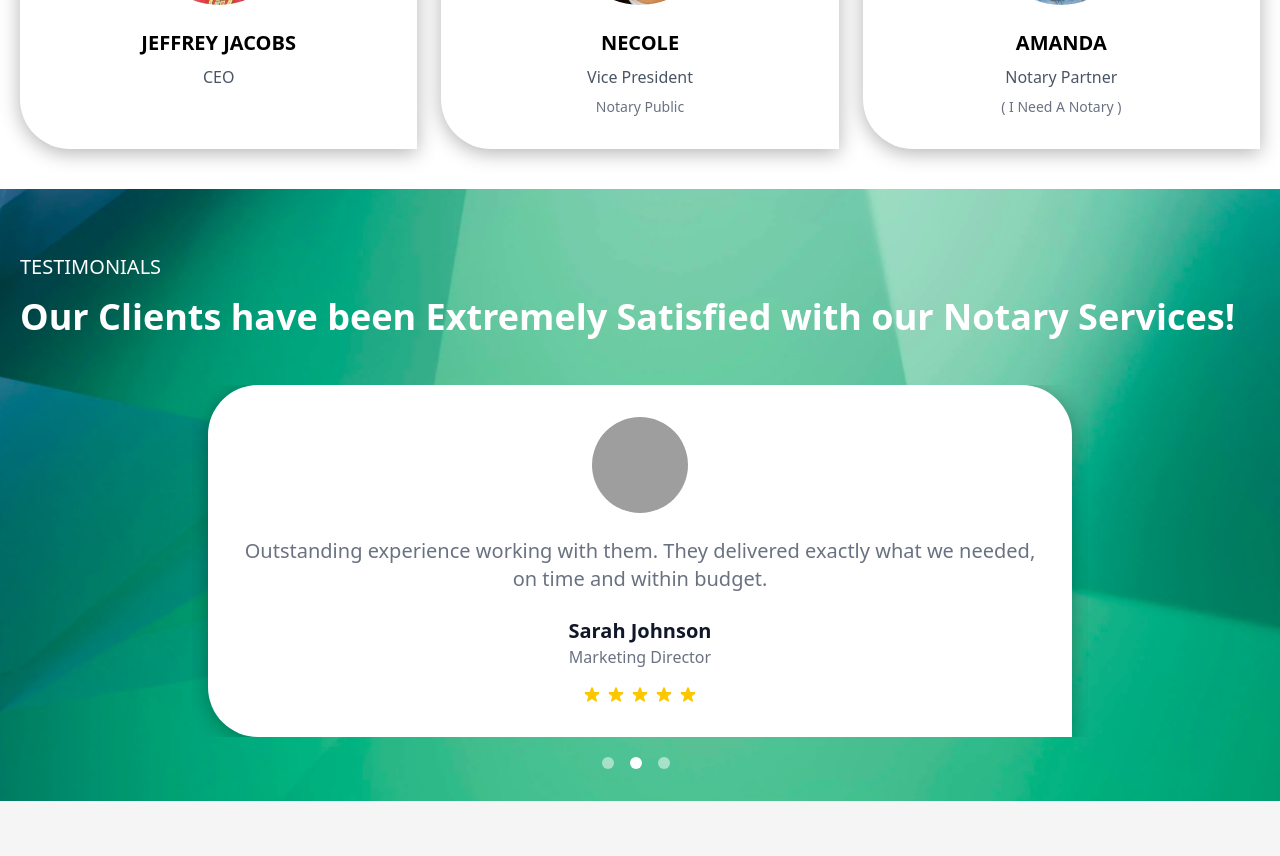
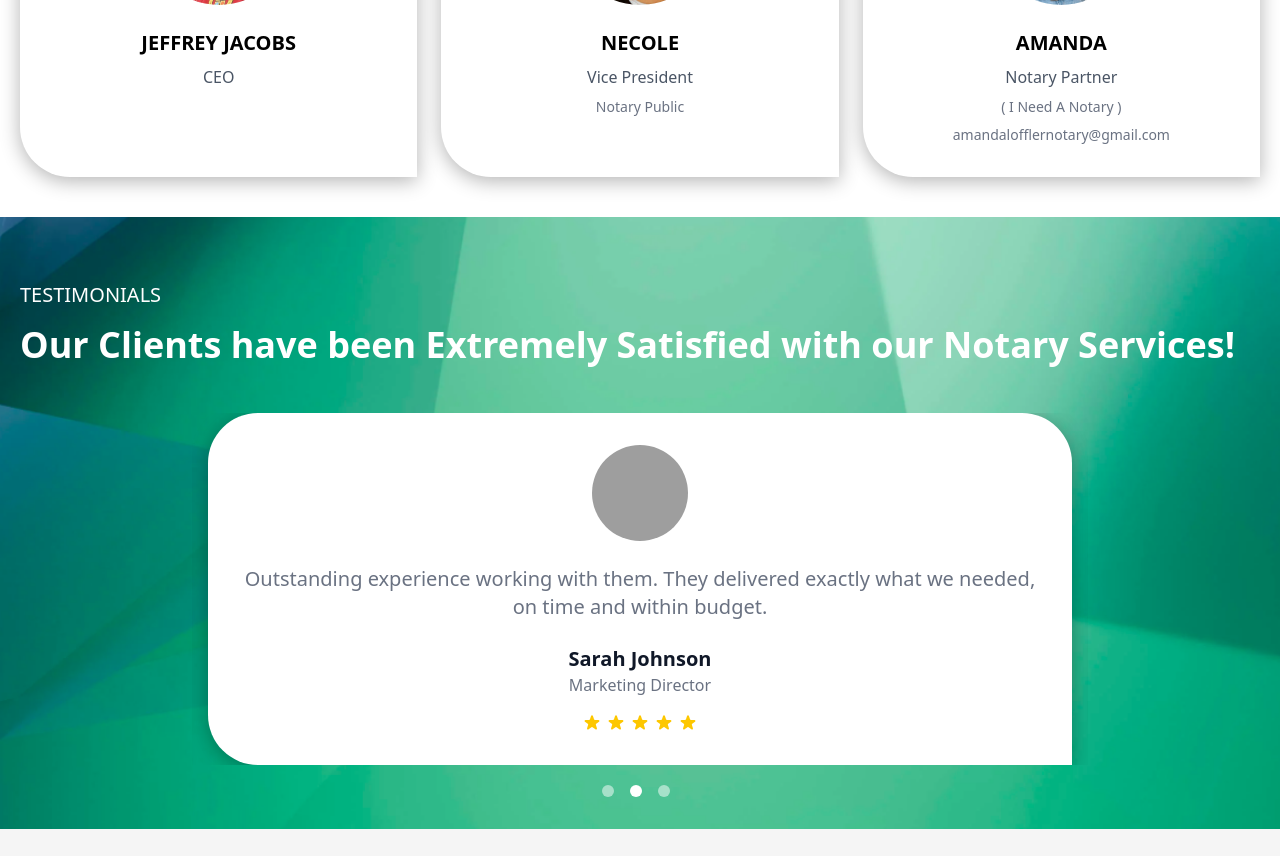
Before and after one commit to backbencherstudio/bigjake350-frontend, a Next.js app: page / in a window 1280 px wide. Shown: the part 3320-4176 px from the top of the page. Built offline with nearby package versions, Linux system fonts and the light colour scheme; grey boxes are pictures that could not be loaded.

Commit message:
solve issues

```diff
--- a/components/Home/MeettheTeam.tsx
+++ b/components/Home/MeettheTeam.tsx
@@ -51,6 +51,7 @@ export default function MeettheTeam() {
                         <h3 className='mt-6 text-md md:text-xl font-bold text-black uppercase'>{member.name}</h3>
                         <p className='mt-2 text-gray-600 text-center capitalize '>{member.title}</p>
                         <p className='mt-2 text-gray-500 text-sm text-center capitalize '>{member.subtitle}</p>
+                        <p className='mt-2 text-gray-500 text-sm text-center'>{member.email}</p>
                     </div>
                 ))}
             </div>
```
